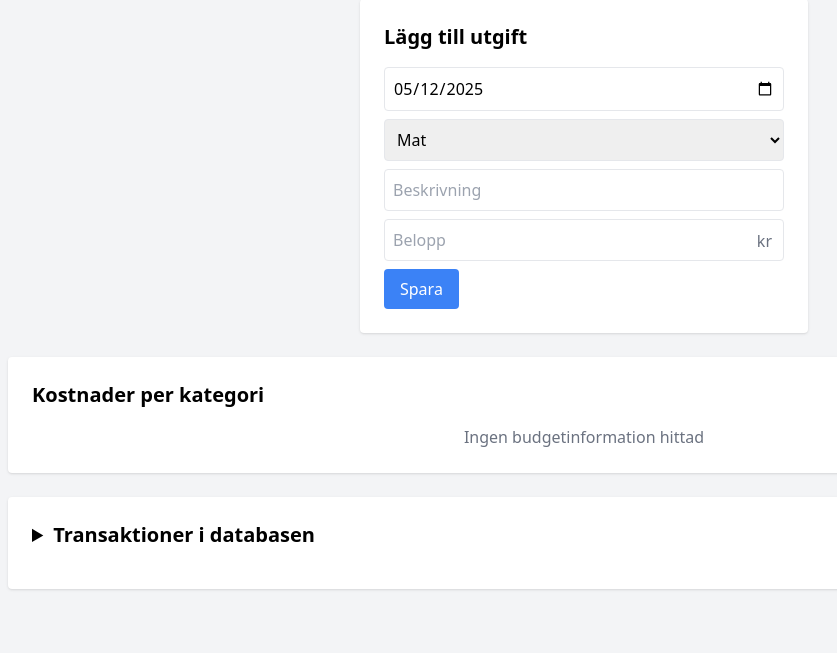
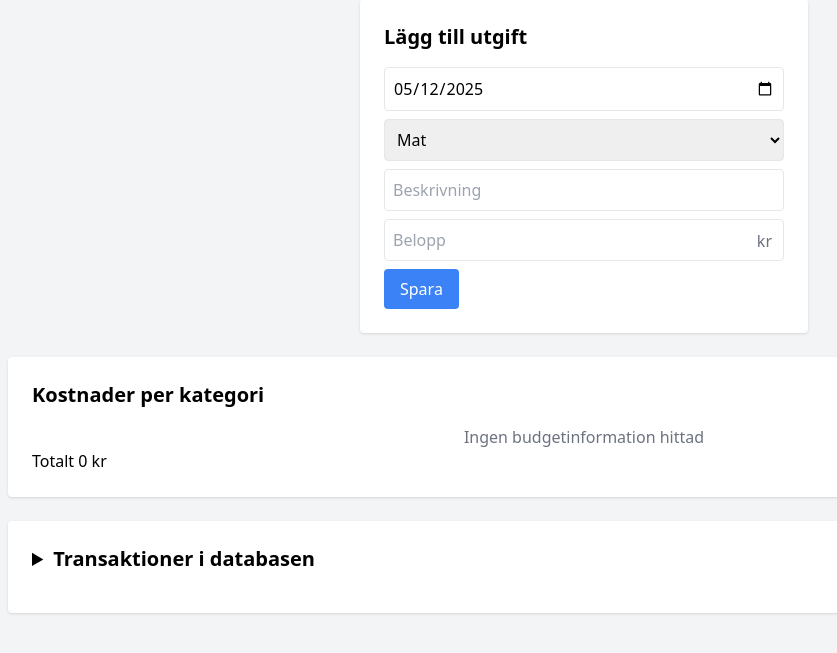
Before and after one commit to daajmen/weeklyBudget, a Flask app: page / in a window 1280 px wide. Shown: the part 25-678 px from the top of the page, without its empty margins (56-893 px from the left). Run offline with Flask 3, Linux system fonts and the light colour scheme; data that the repository does not hold is empty; some libraries are stand-ins or nearby versions.

Commit message:
fix total

```diff
--- a/templates/index.html
+++ b/templates/index.html
@@ -51,6 +51,11 @@
             {% else %}
                 <p class="text-gray-500 text-center">Ingen budgetinformation hittad</p>
             {% endfor %}
+            <tr class="border-t font-semibold">
+                <td class="px-4 py-2">Totalt</td>
+                <td class="px-4 py-2">{{ budget_totals }} kr</td>
+            </tr>
+
         </div>
     </div>
 
```
